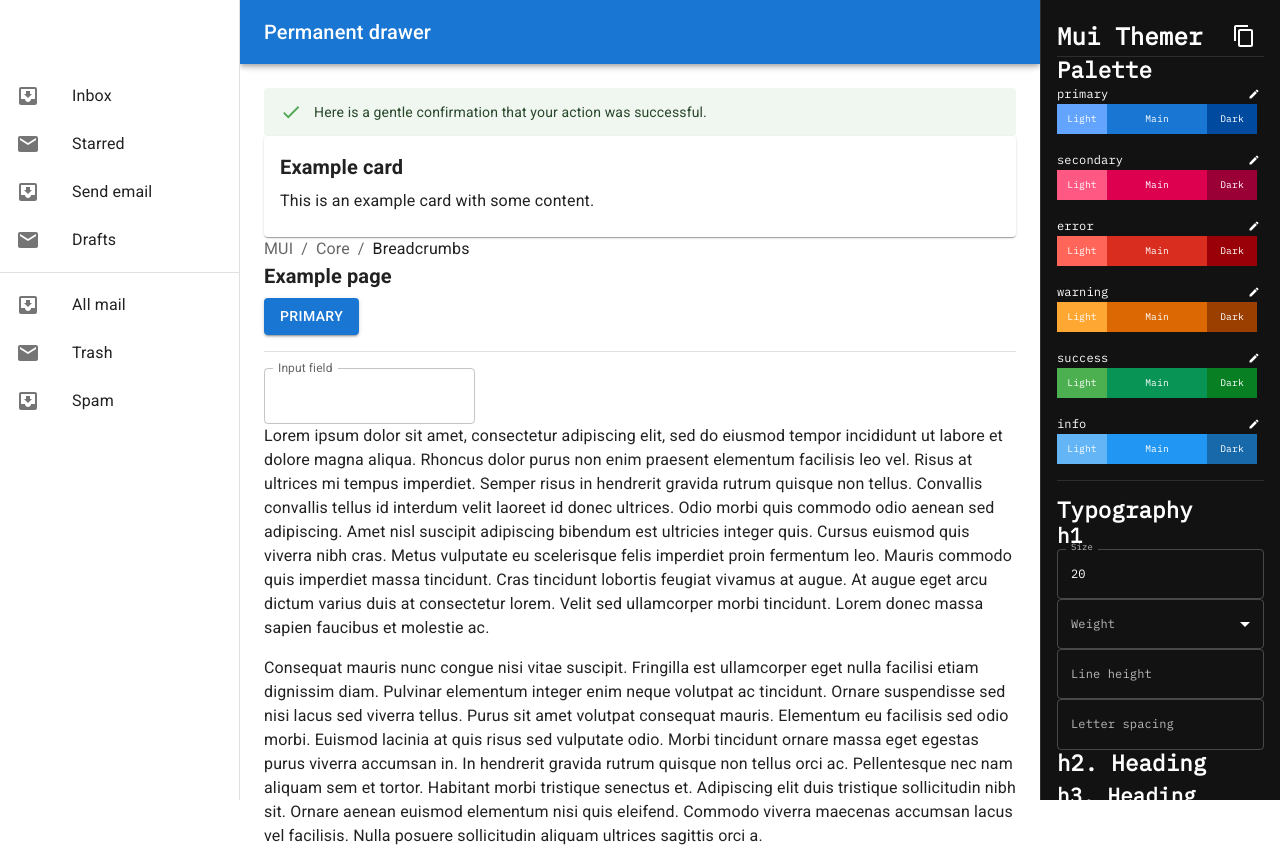
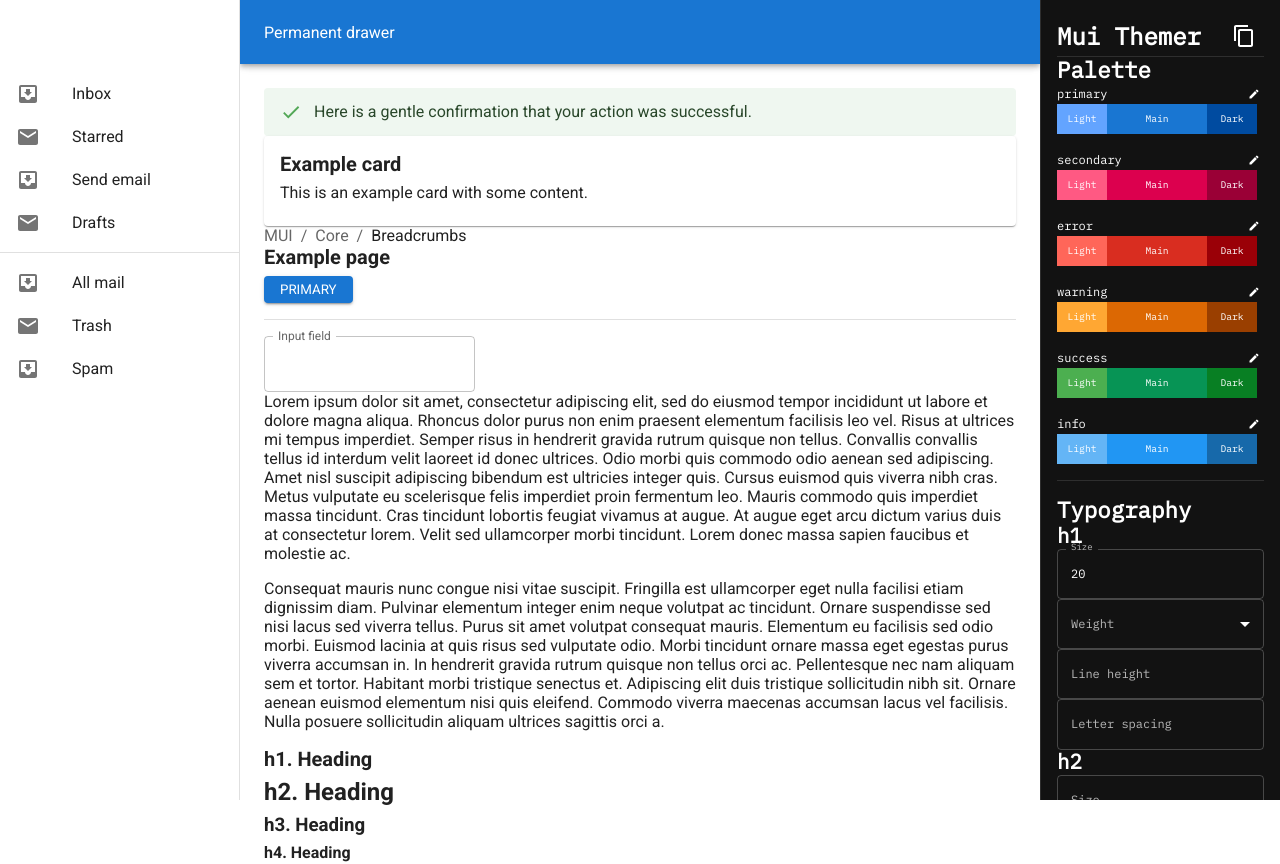
Before and after one commit to sernstberger/mui-themer, a React (Vite) app in the folder mui-themer/: page / in a window 1280 px wide. Shown: the top 864 px of the page. Built offline with nearby package versions, Linux system fonts and the light colour scheme.

Commit message:
we have inputs for all typography variants

```diff
--- a/mui-themer/src/app/ThemeContext.tsx
+++ b/mui-themer/src/app/ThemeContext.tsx
@@ -67,6 +67,78 @@
         lineHeight: formValues.h1LineHeight,
         letterSpacing: formValues.h1LetterSpacing,
       },
+      h2: {
+        fontSize: `${formValues.h2}px`,
+        fontWeight: formValues.h2Weight,
+        lineHeight: formValues.h2LineHeight,
+        letterSpacing: formValues.h2LetterSpacing,
+      },
+      h3: {
+        fontSize: `${formValues.h3}px`,
+        fontWeight: formValues.h3Weight,
+        lineHeight: formValues.h3LineHeight,
+        letterSpacing: formValues.h3LetterSpacing,
+      },
+      h4: {
+        fontSize: `${formValues.h4}px`,
+        fontWeight: formValues.h4Weight,
+        lineHeight: formValues.h4LineHeight,
+        letterSpacing: formValues.h4LetterSpacing,
+      },
+      h5: {
+        fontSize: `${formValues.h5}px`,
+        fontWeight: formValues.h5Weight,
+        lineHeight: formValues.h5LineHeight,
+        letterSpacing: formValues.h5LetterSpacing,
+      },
+      h6: {
+        fontSize: `${formValues.h6}px`,
+        fontWeight: formValues.h6Weight,
+        lineHeight: formValues.h6LineHeight,
+        letterSpacing: formValues.h6LetterSpacing,
+      },
+      subtitle1: {
+        fontSize: `${formValues.subtitle1}px`,
+        fontWeight: formValues.subtitle1Weight,
+        lineHeight: formValues.subtitle1LineHeight,
+        letterSpacing: formValues.subtitle1LetterSpacing,
+      },
+      subtitle2: {
+        fontSize: `${formValues.subtitle2}px`,
+        fontWeight: formValues.subtitle2Weight,
+        lineHeight: formValues.subtitle2LineHeight,
+        letterSpacing: formValues.subtitle2LetterSpacing,
+      },
+      body1: {
+        fontSize: `${formValues.body1}px`,
+        fontWeight: formValues.body1Weight,
+        lineHeight: formValues.body1LineHeight,
+        letterSpacing: formValues.body1LetterSpacing,
+      },
+      body2: {
+        fontSize: `${formValues.body2}px`,
+        fontWeight: formValues.body2Weight,
+        lineHeight: formValues.body2LineHeight,
+        letterSpacing: formValues.body2LetterSpacing,
+      },
+      button: {
+        fontSize: `${formValues.button}px`,
+        fontWeight: formValues.buttonWeight,
+        lineHeight: formValues.buttonLineHeight,
+        letterSpacing: formValues.buttonLetterSpacing,
+      },
+      caption: {
+        fontSize: `${formValues.caption}px`,
+        fontWeight: formValues.captionWeight,
+        lineHeight: formValues.captionLineHeight,
+        letterSpacing: formValues.captionLetterSpacing,
+      },
+      overline: {
+        fontSize: `${formValues.overline}px`,
+        fontWeight: formValues.overlineWeight,
+        lineHeight: formValues.overlineLineHeight,
+        letterSpacing: formValues.overlineLetterSpacing,
+      },
     },
     components: {
       MuiTextField: {
--- a/mui-themer/src/app/ThemeStudio/TypographySection.tsx
+++ b/mui-themer/src/app/ThemeStudio/TypographySection.tsx
@@ -1,94 +1,24 @@
-import { MenuItem, TextField } from '@mui/material';
 import { Box, Typography } from '@mui/material';
-import { useFormContext } from 'react-hook-form';
+import { TypographyVariant } from './TypographyVariant';
 
 export const TypographySection = () => {
-  const { register } = useFormContext();
-
   return (
     <div>
       <Typography variant="h2">Typography</Typography>
       <Box>
-        <Typography variant="h3">h1</Typography>
-        <TextField
-          label="Size"
-          variant="outlined"
-          type="number"
-          fullWidth
-          {...register('h1', { valueAsNumber: true })}
-        />
-        <TextField
-          label="Weight"
-          variant="outlined"
-          select
-          fullWidth
-          {...register('h1Weight')}
-        >
-          <MenuItem value={100}>100 (thin)</MenuItem>
-          <MenuItem value={300}>300 (light)</MenuItem>
-          <MenuItem value={400}>400 (regular)</MenuItem>
-          <MenuItem value={500}>500 (medium)</MenuItem>
-          <MenuItem value={700}>700 (bold)</MenuItem>
-          <MenuItem value={900}>900 (black)</MenuItem>
-        </TextField>
-        <TextField
-          label="Line height"
-          variant="outlined"
-          type="number"
-          fullWidth
-          {...register('h1LineHeight', { valueAsNumber: true })}
-        />
-        <TextField
-          label="Letter spacing"
-          variant="outlined"
-          type="number"
-          fullWidth
-          {...register('h1LetterSpacing', { valueAsNumber: true })}
-        />
-        <Typography variant="h2" gutterBottom>
-          h2. Heading
-        </Typography>
-        <Typography variant="h3" gutterBottom>
-          h3. Heading
-        </Typography>
-        <Typography variant="h4" gutterBottom>
-          h4. Heading
-        </Typography>
-        <Typography variant="h5" gutterBottom>
-          h5. Heading
-        </Typography>
-        <Typography variant="h6" gutterBottom>
-          h6. Heading
-        </Typography>
-        <Typography variant="subtitle1" gutterBottom>
-          subtitle1. Lorem ipsum dolor sit amet, consectetur adipisicing elit.
-          Quos blanditiis tenetur
-        </Typography>
-        <Typography variant="subtitle2" gutterBottom>
-          subtitle2. Lorem ipsum dolor sit amet, consectetur adipisicing elit.
-          Quos blanditiis tenetur
-        </Typography>
-        <Typography variant="body1" gutterBottom>
-          body1. Lorem ipsum dolor sit amet, consectetur adipisicing elit. Quos
-          blanditiis tenetur unde suscipit, quam beatae rerum inventore
-          consectetur, neque doloribus, cupiditate numquam dignissimos laborum
-          fugiat deleniti? Eum quasi quidem quibusdam.
-        </Typography>
-        <Typography variant="body2" gutterBottom>
-          body2. Lorem ipsum dolor sit amet, consectetur adipisicing elit. Quos
-          blanditiis tenetur unde suscipit, quam beatae rerum inventore
-          consectetur, neque doloribus, cupiditate numquam dignissimos laborum
-          fugiat deleniti? Eum quasi quidem quibusdam.
-        </Typography>
-        <Typography variant="button" gutterBottom sx={{ display: 'block' }}>
-          button text
-        </Typography>
-        <Typography variant="caption" gutterBottom sx={{ display: 'block' }}>
-          caption text
-        </Typography>
-        <Typography variant="overline" gutterBottom sx={{ display: 'block' }}>
-          overline text
-        </Typography>
+        <TypographyVariant variant="h1" />
+        <TypographyVariant variant="h2" />
+        <TypographyVariant variant="h3" />
+        <TypographyVariant variant="h4" />
+        <TypographyVariant variant="h5" />
+        <TypographyVariant variant="h6" />
+        <TypographyVariant variant="subtitle1" />
+        <TypographyVariant variant="subtitle2" />
+        <TypographyVariant variant="body1" />
+        <TypographyVariant variant="body2" />
+        <TypographyVariant variant="button" />
+        <TypographyVariant variant="caption" />
+        <TypographyVariant variant="overline" />
       </Box>
     </div>
   );
--- /dev/null
+++ b/mui-themer/src/app/ThemeStudio/TypographyVariant.tsx
@@ -0,0 +1,61 @@
+import {
+  MenuItem,
+  TextField,
+  TypographyPropsVariantOverrides,
+} from '@mui/material';
+import { Box, Typography } from '@mui/material';
+import { OverridableStringUnion } from '@mui/types';
+import { Variant } from '@mui/material/styles/createTypography';
+import { useFormContext } from 'react-hook-form';
+
+interface TypographyVariantProps {
+  variant: OverridableStringUnion<
+    Variant | 'inherit',
+    TypographyPropsVariantOverrides
+  >;
+}
+
+export const TypographyVariant = ({ variant }: TypographyVariantProps) => {
+  const { register } = useFormContext();
+
+  return (
+    <Box>
+      <Typography variant="h3">{variant}</Typography>
+      <TextField
+        label="Size"
+        variant="outlined"
+        type="number"
+        fullWidth
+        {...register(variant, { valueAsNumber: true })}
+      />
+      <TextField
+        label="Weight"
+        variant="outlined"
+        select
+        fullWidth
+        {...register(`${variant}Weight`)}
+      >
+        <MenuItem value={100}>100 (thin)</MenuItem>
+        <MenuItem value={300}>300 (light)</MenuItem>
+        <MenuItem value={400}>400 (regular)</MenuItem>
+        <MenuItem value={500}>500 (medium)</MenuItem>
+        <MenuItem value={700}>700 (bold)</MenuItem>
+        <MenuItem value={900}>900 (black)</MenuItem>
+      </TextField>
+      <TextField
+        label="Line height"
+        variant="outlined"
+        type="number"
+        fullWidth
+        {...register(`${variant}LineHeight`, { valueAsNumber: true })}
+      />
+      <TextField
+        label="Letter spacing"
+        variant="outlined"
+        type="number"
+        fullWidth
+        {...register(`${variant}LetterSpacing`, { valueAsNumber: true })}
+      />
+    </Box>
+  );
+};
```
